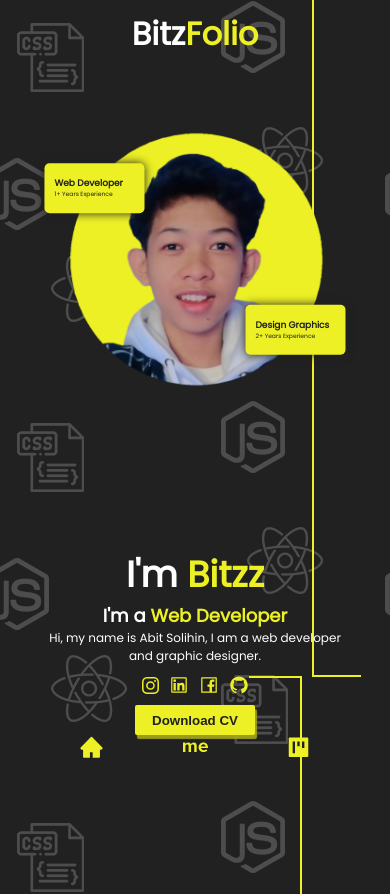
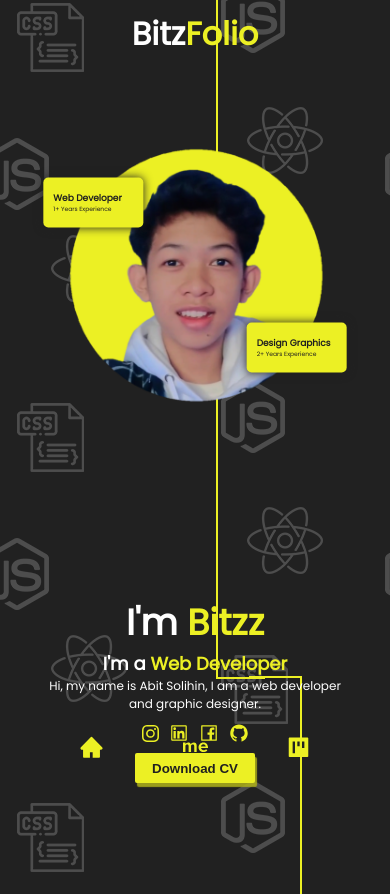
Before and after one commit to abitsolihin/Portofolio, a React (Create React App) app: page /About in a window 390 px wide. Shown: the top 894 px of the page. Built offline with nearby package versions, Linux system fonts and the light colour scheme; a web font is replaced by a local one.

Commit message:
fix line

```diff
--- a/src/App.css
+++ b/src/App.css
@@ -71,7 +71,7 @@
 @media screen {
   @media (max-width: 48em) {
     .app {
-      width: 550px;
+      width: 500px;
     }
   }
 }
--- a/src/Style/About.css
+++ b/src/Style/About.css
@@ -379,7 +379,7 @@
       content: '  ';
       position: absolute;
       width: 13%;
-      height: 40.2%;
+      height: 50.5%;
       left: 63.9%;
       top: 80.1%;
       border-right: 2px solid rgb(236, 240, 36);
@@ -418,5 +418,59 @@
       border-left: dotted 1px rgb(236, 240, 36);
       border-right: dashed 1px rgb(236, 240, 36);
     }
+    .aSection {
+      padding-bottom: 1rem;
+    }
   }
 }
+@media screen {
+  @media (max-width: 450px) {
+    .tools_section {
+      width: 400px;
+    }
+  }
+}
+@media screen {
+  @media (max-width: 400px) {
+    .aSection {
+      padding-bottom: 1rem;
+    }
+
+    .iTool > h4 {
+      font-size: 8px;
+    }
+    /*Create A Lines */
+    .aSection::before {
+      content: '  ';
+      position: absolute;
+      width: 12%;
+      height: 80.2%;
+      top: 0%;
+      left: 13.5rem;
+      border-bottom: 2px solid rgb(236, 240, 36);
+      border-left: 2px solid rgb(236, 240, 36);
+      z-index: -1;
+    }
+    .aSection::after {
+      content: '  ';
+      position: absolute;
+      width: 13%;
+      height: 50%;
+      left: 63.9%;
+      top: 80.1%;
+      border-right: 2px solid rgb(236, 240, 36);
+      border-top: 2px solid rgb(236, 240, 36);
+      z-index: -1;
+    }
+    .services_section::after {
+      content: '  ';
+      position: absolute;
+      width: 15%;
+      height: 82.5%;
+      left: 73%;
+      top: -7.6%;
+      border-left: 2px solid rgb(236, 240, 36);
+      z-index: -1;
+    }
+  }
+}
```
